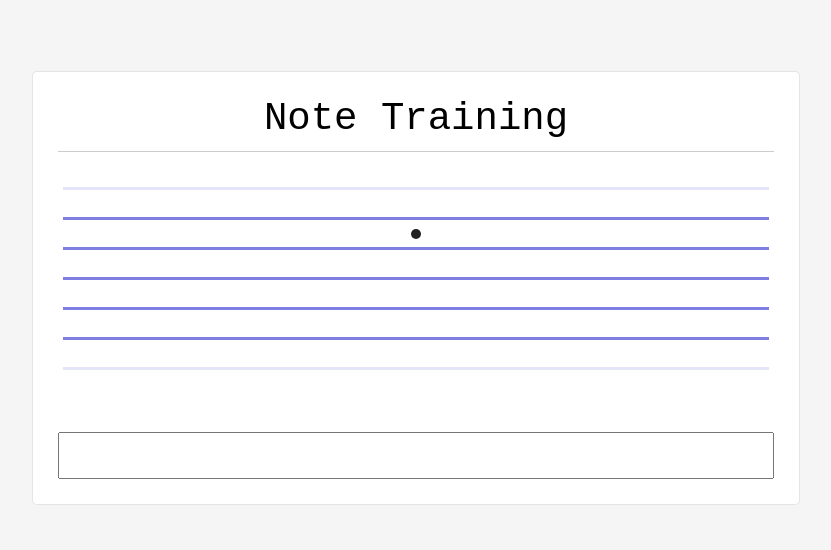
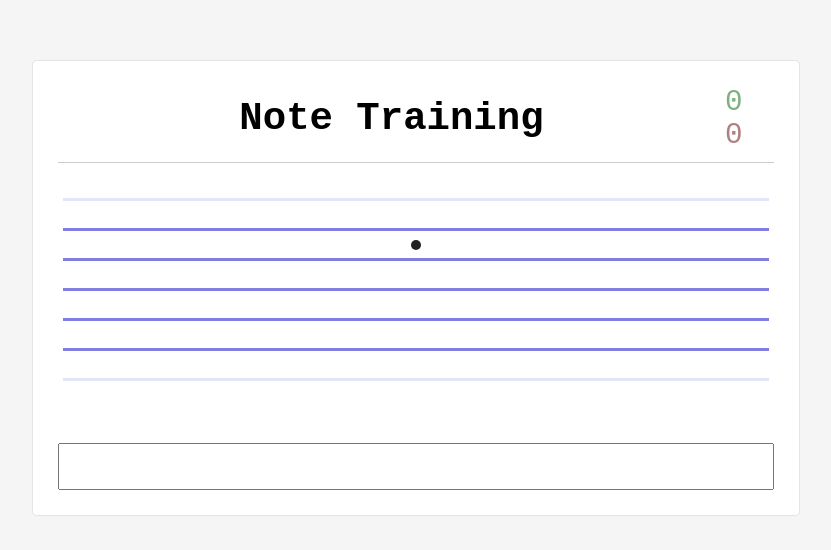
Before and after one commit to raymag/notex, a plain HTML site: page index.html in a window 1280 px wide. Shown: the part 112-662 px from the top of the page, without its empty margins (224-1055 px from the left). Drawn offline with Linux system fonts and the light colour scheme.

Commit message:
feat: add Score

```diff
--- a/css/style.css
+++ b/css/style.css
@@ -29,13 +29,29 @@ body {
     font-size: 1.5em;
 }
 
-#container h1 {
-    text-align: center;
-    width: 100%;
+#header {
+    display: flex;
+    justify-content: space-between;
+    align-items: center;
     font-weight: 500;
     margin-bottom: 30px;
     padding-bottom: 10px;
     border-bottom: solid 1px rgba(0, 0, 0, .2);
+}
+
+#container h1 {
+    text-align: center;
+    width: 100%;
+}
+
+#score {
+    font-size: 1.5em;
+}
+#score-correct {
+    color: rgba(0, 100, 0, .5);
+}
+#score-wrong {
+    color: rgba(100, 0, 0, .5);
 }
 
 #pentagram {
--- a/index.html
+++ b/index.html
@@ -9,7 +9,13 @@
 </head>
 <body>
     <main id="container">
-        <h1>Note Training</h1>
+        <div id="header">
+            <h1>Note Training</h1>
+            <div id="score">
+                <span id="score-correct">0</span>
+                <span id="score-wrong">0</span>
+            </div>
+        </div>
 
         <div id="pentagram">
             <div id="dl1" class="line light-line"></div>
--- a/js/notex.js
+++ b/js/notex.js
@@ -30,6 +30,9 @@ const wrongFx = new Audio('./sound/quack.mp3');
 let currentNote = '';
 let lastNote = '';
 let answered = false;
+let scoreRight = 0;
+let scoreWrong = 0;
+
 
 
 async function doRandomQuestion() {
@@ -101,13 +104,26 @@ function validateAnswer(){
         let cleanInput = input.replace('fa', 'fá').replace('mi', 'mí').replace('re', 'ré').replace('si', 'sí').replace('do', 'dó').replace('la', 'lá');
         if (cleanInput === currentNote){
             console.log(">> Correct!");
+            scoreRight++;
             correctFx.play()
         } else {
             console.log(">> Wrong!");
+            scoreWrong++;
             wrongFx.play()
         }
+        updateScore();
         doRandomQuestion();
     }
+}
+
+function updateScore(){
+    console.log('[Updating Score]');
+
+    const wrong = document.querySelector("#score-wrong");
+    wrong.innerText = scoreWrong;
+
+    const right = document.querySelector("#score-correct");
+    right.innerText = scoreRight;
 }
 
 function start(){
```
